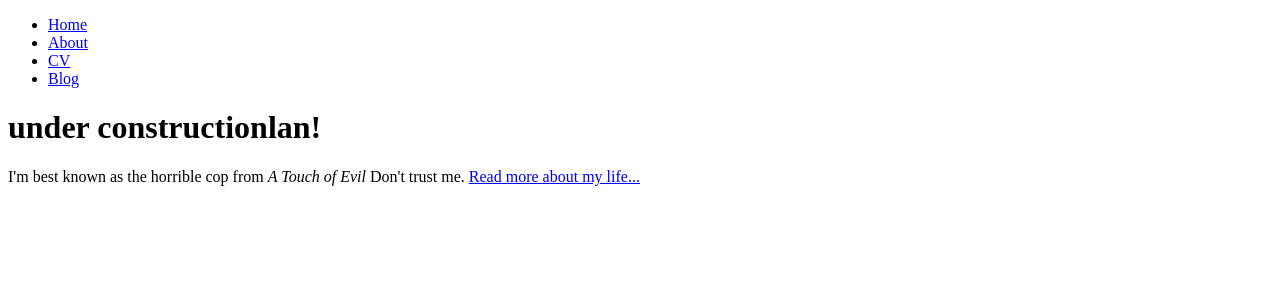
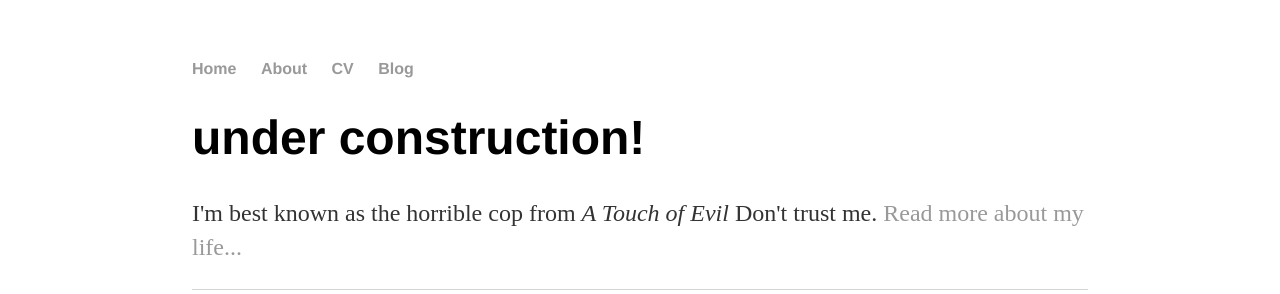
Before and after one commit to snmgtr/sinem.getir.github.io, a plain HTML site: page index.html in a window 1280 px wide. Drawn offline with Linux system fonts and the light colour scheme.

Commit message:
Update index.html
connecting

```diff
--- a/index.html
+++ b/index.html
@@ -1,7 +1,9 @@
 <!DOCTYPE html>
 <html>
 	<head>
-		<title>Hank Quinlan, Horrible Cop</title>
+		<title>Sinem Getir</title>
+		<!-- link to main stylesheet -->
+		<link rel="stylesheet" type="text/css" href="/css/main.css">
 	</head>
 	<body>
 		<nav>
@@ -14,7 +16,7 @@
 		</nav>
 		<div class="container">
     		<div class="blurb">
-        		<h1>under constructionlan!</h1>
+        		<h1>under construction!</h1>
 				<p>I'm best known as the horrible cop from <em>A Touch of Evil</em> Don't trust me. <a href="/about">Read more about my life...</a></p>
     		</div><!-- /.blurb -->
 		</div><!-- /.container -->
```
